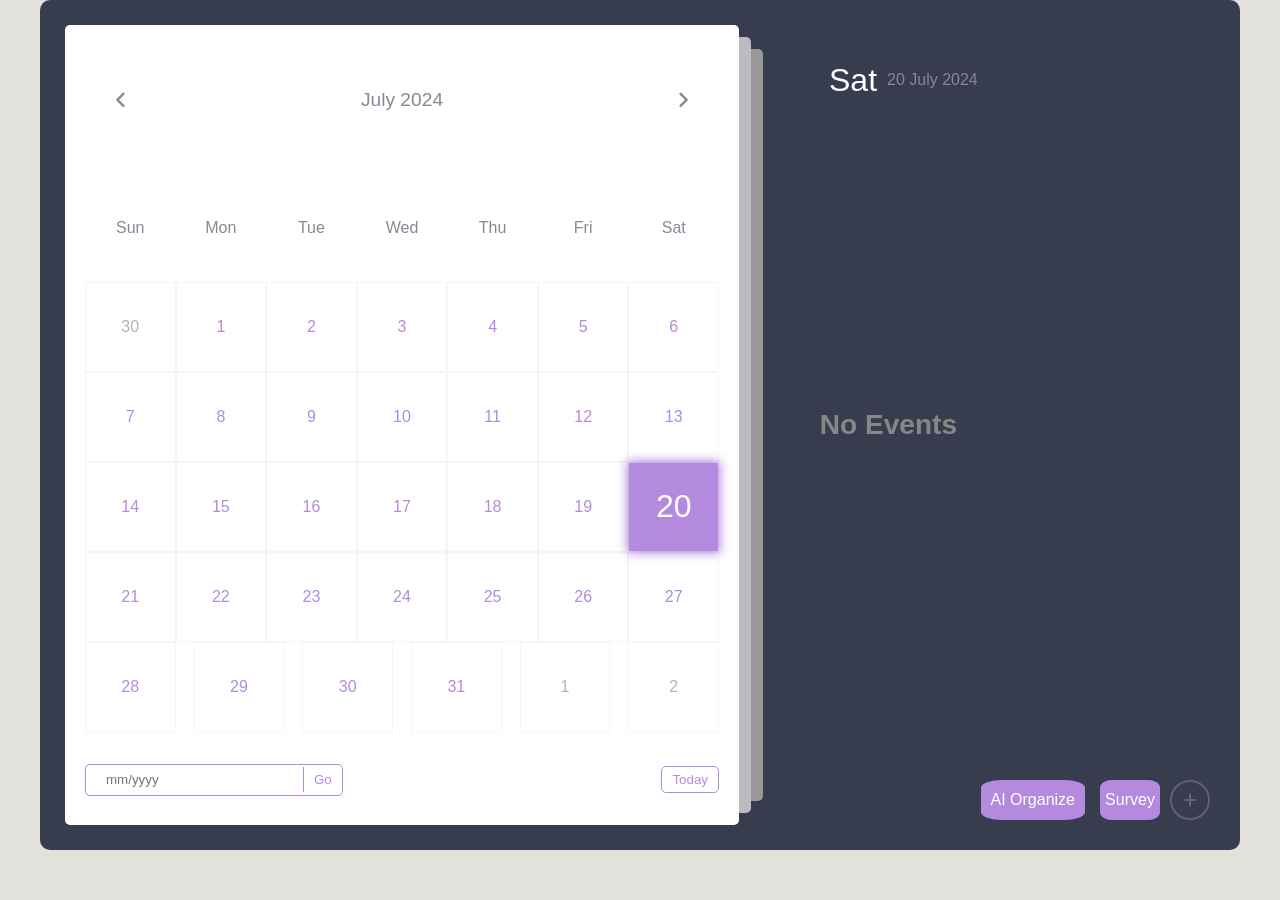
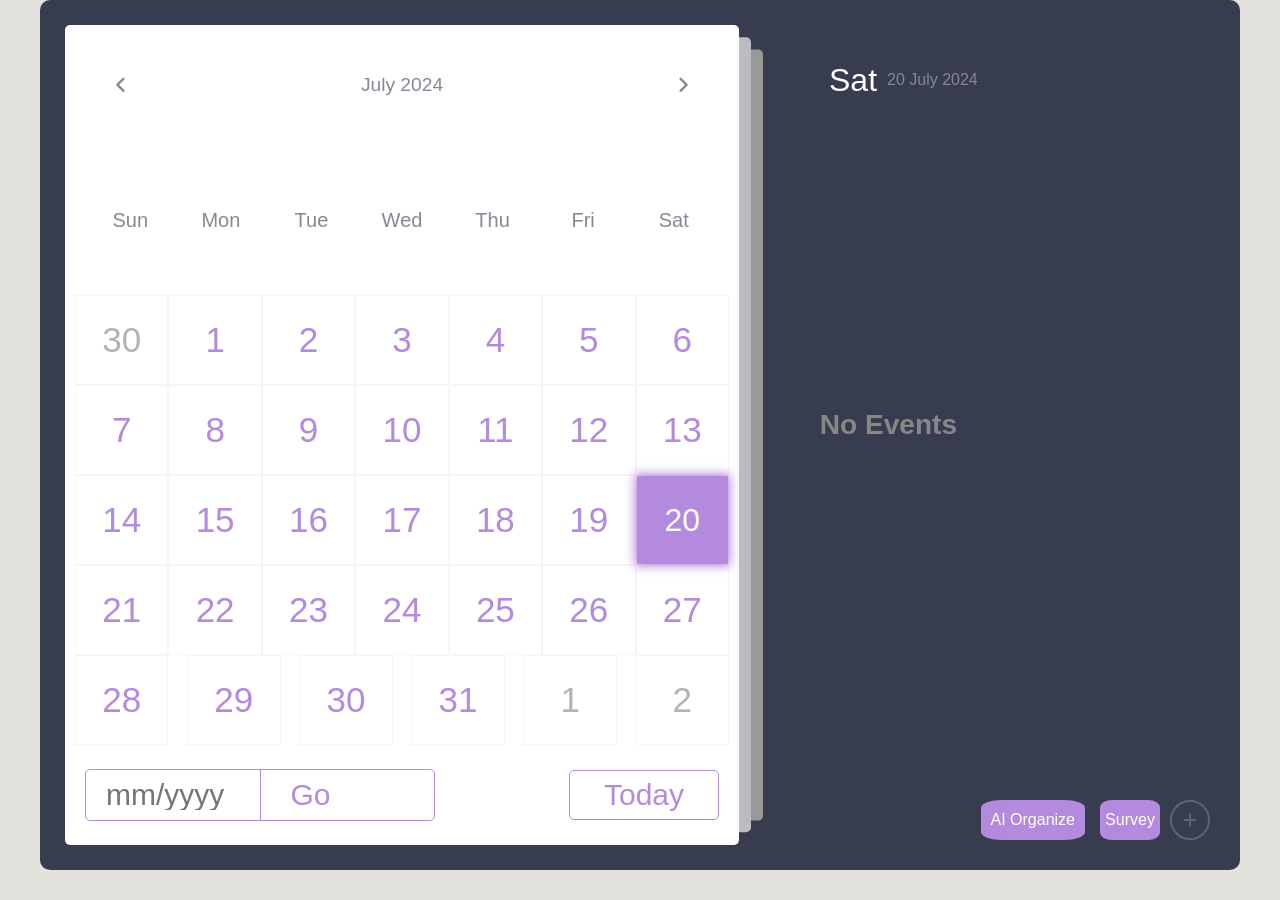
Before and after one commit to saiawe2021/HackBytesProject, a website: page Index.html in a window 1280 px wide. Drawn offline with Linux system fonts and the light colour scheme.

Commit message:
Changed API key

```diff
--- a/Script.js
+++ b/Script.js
@@ -2,7 +2,7 @@ const OpenAI = require("openai");
 require("dotenv").config();
 
 const openai = new OpenAI({
-  apiKey: "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",
+  apiKey: "sk-proj-gqH92VqxxW3P06ah1qu6T3BlbkFJWVnEwbkQMHP668h3lhSj",
   dangerouslyAllowBrowser: true,
 });
 
--- a/Style.css
+++ b/Style.css
@@ -79,7 +79,8 @@
   }
   .calendar .month {
     width: 100%;
-    height: 150px;
+    height: 120px;
+    font-size: 200px;
     display: flex;
     align-items: center;
     justify-content: space-between;
@@ -98,12 +99,12 @@
   }
   .calendar .weekdays {
     width: 100%;
-    height: 100px;
+    height: 150px;
     display: flex;
     align-items: center;
     justify-content: space-between;
     padding: 0 20px;
-    font-size: 1rem;
+    font-size: 20px;
     font-weight: 500;
     text-transform: capitalize;
   }
@@ -119,8 +120,8 @@
     display: flex;
     flex-wrap: wrap;
     justify-content: space-between;
-    padding: 0 20px;
-    font-size: 1rem;
+    padding: 0 10px;
+    font-size: 35PX;
     font-weight: 500;
     margin-bottom: 20px;
   }
@@ -146,7 +147,7 @@
   }
   .calendar .days .active {
     position:relative;
-    font-size: 2rem;
+    font-size: 50px;
     color: #fff;
     background-color: var(--primary-clr)
   }
@@ -195,7 +196,7 @@
 
   .calendar .goto-today {
     width: 100%;
-    height: 50px;
+    height: 60px;
     display: flex;
     align-items: center;
     justify-content: space-between;
@@ -206,6 +207,7 @@
   }
 
   .calendar .goto-today .goto {
+    width: 350px;
     display: flex;
     align-items: center;
     border-radius: 5px;
@@ -213,23 +215,39 @@
     border:1px solid var(--primary-clr);
   }
   .calendar .goto-today .goto input {
-    width: 100%;
+    width: 50%;
     height: 30px;
     outline: none;
     border: none;
     border-radius: 5px;
     padding: 0 20px;
-    color: var(--primary-clr)
+    color: var(--primary-clr);
+    font-size: 30px;
   }
 
-  .calendar .goto-today button {
+  .calendar .goto-today .today-btn {
+    width: 150px;
+    height: 50px;
     padding: 5px 10px;
     border: 1px solid var(--primary-clr);
     border-radius:5px;
     background-color: transparent;
     cursor: pointer;
     color:var(--primary-clr);
+    font-size: 30px;
   }
+  .calendar .goto-today .goto-btn {
+    width: 100px;
+    height: 50px;
+    padding: 5px;
+    border: 1px solid var(--primary-clr);
+    border-radius:10px;
+    background-color: transparent;
+    cursor: pointer;
+    color:var(--primary-clr);
+    font-size: 30px;
+  }
+
 
   .calendar .goto-today button:hover {
     color:#fff;
```
